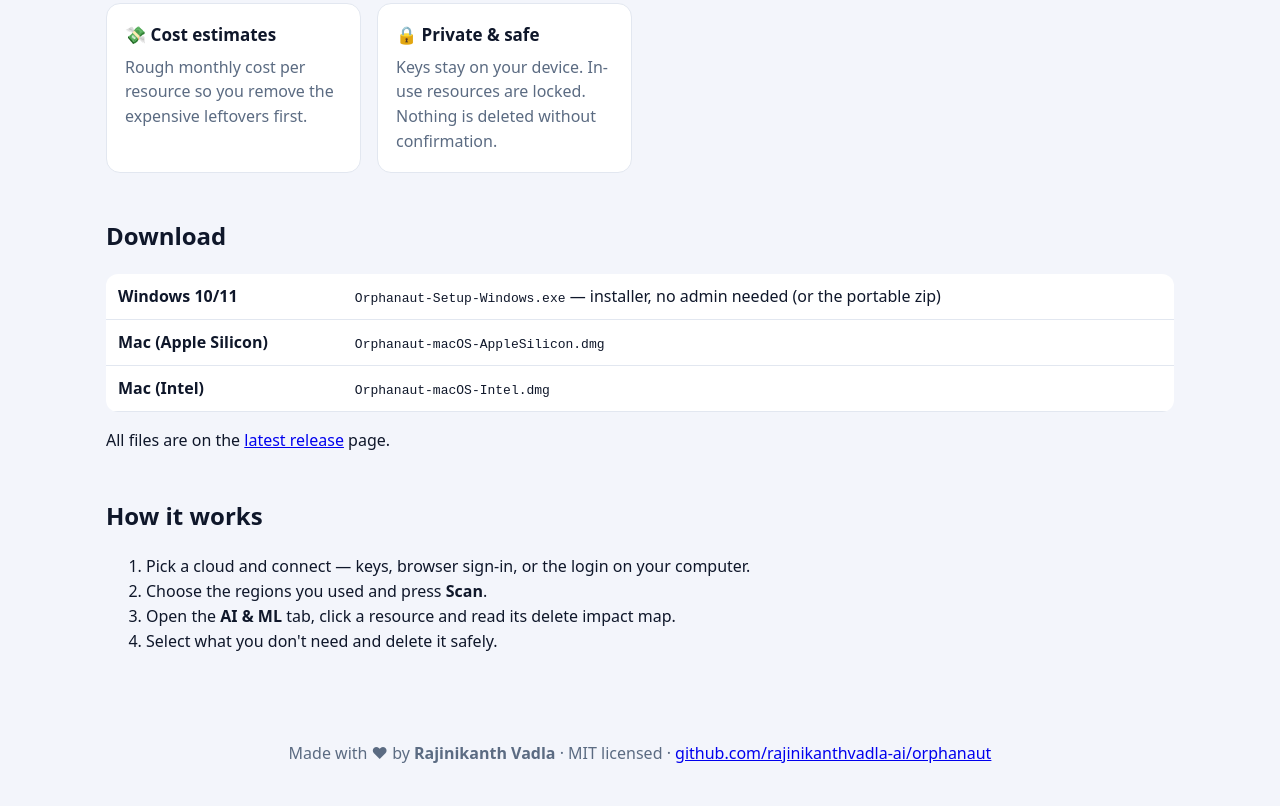
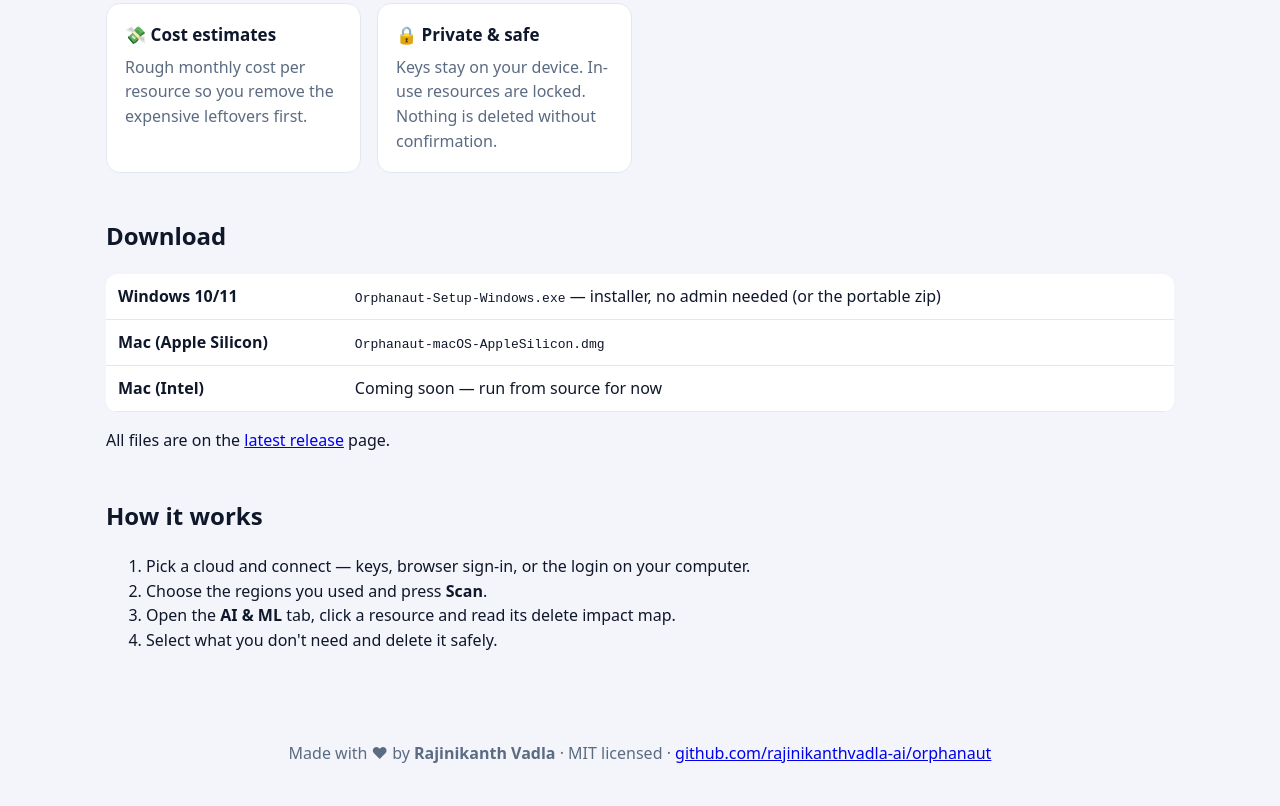
Before and after one commit to rajinikanthvadla-ai/orphanaut, a plain HTML site: page docs/index.html in a window 1280 px wide. Shown: the part 1337-2143 px from the top of the page. Drawn offline with Linux system fonts and the light colour scheme.

Commit message:
Mark Intel Mac download as unavailable

```diff
--- a/docs/index.html
+++ b/docs/index.html
@@ -80,7 +80,7 @@
   <table>
     <tr><th>Windows 10/11</th><td><code>Orphanaut-Setup-Windows.exe</code> — installer, no admin needed (or the portable zip)</td></tr>
     <tr><th>Mac (Apple Silicon)</th><td><code>Orphanaut-macOS-AppleSilicon.dmg</code></td></tr>
-    <tr><th>Mac (Intel)</th><td><code>Orphanaut-macOS-Intel.dmg</code></td></tr>
+    <tr><th>Mac (Intel)</th><td>Coming soon — run from source for now</td></tr>
   </table>
   <p>All files are on the <a href="https://github.com/rajinikanthvadla-ai/orphanaut/releases/latest">latest release</a> page.</p>
 
```
Also changed, not shown: 1 other file.
